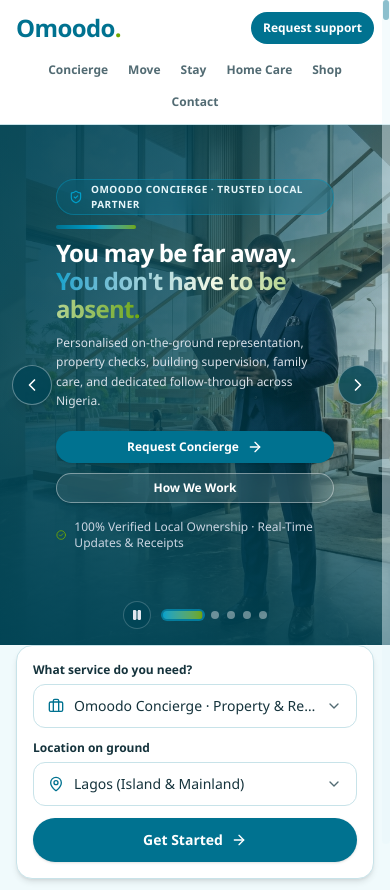
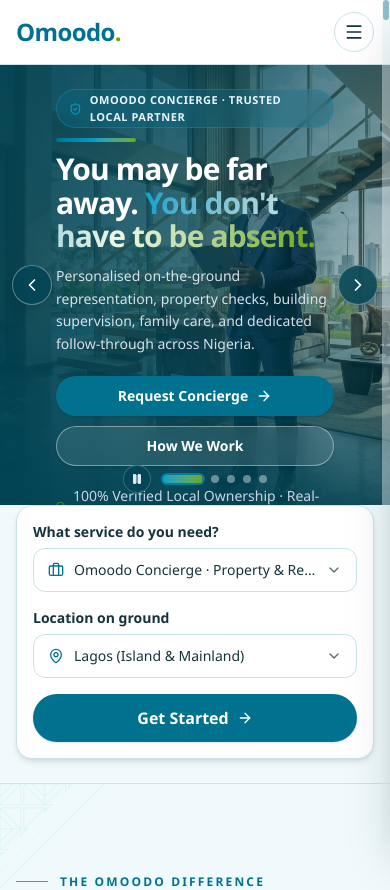
Before and after one commit to Matthabbey/omoodo, a Next.js app: page / in a window 390 px wide. Shown: the top 890 px of the page. Built offline with nearby package versions, Linux system fonts and the light colour scheme.

Commit message:
clean data

```diff
--- a/next.config.ts
+++ b/next.config.ts
@@ -1,6 +1,7 @@
 import type { NextConfig } from "next";
 
 const nextConfig: NextConfig = {
+  // allowedDevOrigins: ["192.168.0.2"],
   cacheComponents: true,
   partialPrefetching: true,
   turbopack: {
--- a/src/app/page.tsx
+++ b/src/app/page.tsx
@@ -5,10 +5,12 @@
 export default function Home() {
   return (
     <main className="min-h-screen bg-background text-foreground">
-      <HeroSlider />
-      <div className="relative z-30 mx-auto -mt-6 max-w-7xl px-4 pb-14 sm:-mt-8 sm:px-6 lg:px-8">
-        <HeroQuickInquiry />
-      </div>
+      <section className="flex min-h-[calc(100svh-8rem)] flex-col md:min-h-[calc(100svh-6rem)]">
+        <HeroSlider />
+        <div className="relative z-30 mx-auto -mt-6 w-full max-w-7xl px-4 p-6 sm:-mt-8 sm:px-6 lg:px-8">
+          <HeroQuickInquiry />
+        </div>
+      </section>
       <ValuesSection />
     </main>
   );
--- a/src/components/hero/HeroQuickInquiry.tsx
+++ b/src/components/hero/HeroQuickInquiry.tsx
@@ -22,7 +22,7 @@
   return (
     <form
       aria-label="Omoodo Quick Service Finder"
-      className="mt-6 flex flex-col gap-3 rounded-2xl border border-border bg-surface p-4 shadow-md lg:flex-row lg:items-center lg:gap-4 lg:p-3"
+      className="flex flex-col gap-4 rounded-2xl border border-border bg-surface p-4 shadow-md [&_label]:text-sm md:flex-row md:items-center md:gap-5 md:p-5 md:[&_button]:h-14 md:[&_button]:text-base"
       onSubmit={handleSubmit}
     >
       <div className="min-w-0 flex-1">
@@ -30,7 +30,9 @@
           icon={<Briefcase className="h-4 w-4" />}
           label="What service do you need?"
           onChange={(val) => {
-            const service = SERVICE_OPTIONS.find((option) => option.value === val);
+            const service = SERVICE_OPTIONS.find(
+              (option) => option.value === val,
+            );
             if (service) setSelectedService(service.value);
           }}
           options={SERVICE_OPTIONS}
@@ -54,9 +56,9 @@
         />
       </div>
 
-      <div className="lg:self-end">
+      <div className="shrink-0 md:self-end">
         <Button
-          className="h-11 w-full px-6 font-bold shadow-sm lg:w-auto"
+          className="h-12 w-full px-6 text-base font-bold shadow-sm md:h-14 md:w-auto lg:px-8"
           type="submit"
           variant="primary"
         >
--- a/src/components/hero/HeroSlideItem.tsx
+++ b/src/components/hero/HeroSlideItem.tsx
@@ -40,7 +40,7 @@
       <div className="absolute inset-0 bg-gradient-to-t from-deep/80 via-transparent to-deep/40" />
 
       {/* Slide Content Arena with safe padding so chevrons never overlap */}
-      <div className="relative z-20 mx-auto flex h-full max-w-7xl items-center px-14 py-6 pb-16 sm:px-20 sm:py-8 lg:px-24 lg:py-10">
+      <div className="relative z-20 mx-auto flex h-full max-w-7xl items-start px-14 py-6 pb-24 sm:items-center sm:px-20 sm:py-8 sm:pb-20 lg:px-24 lg:py-10 lg:pb-20">
         <div className="max-w-2xl text-left">
           {/* Category Pill / Eyebrow */}
           <div
@@ -48,7 +48,7 @@
               }`}
           >
             {slide.categoryIcon}
-            <span className="text-[10px] sm:text-[11px] font-semibold tracking-wider uppercase text-brand-soft">
+            <span className="text-[11px] font-semibold tracking-wider uppercase text-brand-soft sm:text-xs lg:text-sm">
               {slide.category}
             </span>
           </div>
@@ -61,7 +61,7 @@
 
           {/* Main Headline with Gradient Accent */}
           <h2
-            className={`text-2xl font-bold leading-[1.16] tracking-[-0.03em] text-white sm:text-3xl lg:text-[36px] transition-all duration-700 delay-200 ${isActive ? "translate-y-0 opacity-100" : "translate-y-4 opacity-0"
+            className={`text-3xl font-bold leading-[1.12] tracking-[-0.03em] text-white transition-all duration-700 delay-200 sm:text-4xl lg:text-5xl ${isActive ? "translate-y-0 opacity-100" : "translate-y-4 opacity-0"
               }`}
           >
             {slide.headline}{" "}
@@ -72,7 +72,7 @@
 
           {/* Description Paragraph */}
           <p
-            className={`mt-2.5 max-w-xl text-xs sm:text-sm lg:text-[15px] leading-relaxed text-slate-200/95 transition-all duration-700 delay-300 ${isActive ? "translate-y-0 opacity-100" : "translate-y-4 opacity-0"
+            className={`mt-3 max-w-2xl text-sm leading-relaxed text-slate-200/95 transition-all duration-700 delay-300 sm:text-base lg:text-lg ${isActive ? "translate-y-0 opacity-100" : "translate-y-4 opacity-0"
               }`}
           >
             {slide.description}
@@ -84,7 +84,7 @@
               }`}
           >
             <Link
-              className="inline-flex items-center justify-center gap-2 rounded-full bg-brand px-5 py-2 text-xs font-semibold leading-none text-on-brand shadow-sm transition-all duration-300 hover:bg-brand-deep hover:shadow-md focus-visible:outline-2 focus-visible:outline-offset-2 focus-visible:outline-brand sm:text-sm [&_svg]:shrink-0"
+              className="inline-flex items-center justify-center gap-2 rounded-full bg-brand px-6 py-3 text-sm font-semibold leading-none text-on-brand shadow-sm transition-all duration-300 hover:bg-brand-deep hover:shadow-md focus-visible:outline-2 focus-visible:outline-offset-2 focus-visible:outline-brand sm:text-base [&_svg]:shrink-0"
               href={slide.primaryBtnHref}
             >
               <span>{slide.primaryBtnText}</span>
@@ -92,7 +92,7 @@
             </Link>
 
             <Link
-              className="inline-flex items-center justify-center rounded-full border border-white/40 bg-white/10 px-5 py-2 text-xs font-semibold leading-none text-white shadow-sm backdrop-blur-md transition-all duration-300 hover:border-white hover:bg-white/20 focus-visible:outline-2 focus-visible:outline-offset-2 focus-visible:outline-white sm:text-sm"
+              className="inline-flex items-center justify-center rounded-full border border-white/40 bg-white/10 px-6 py-3 text-sm font-semibold leading-none text-white shadow-sm backdrop-blur-md transition-all duration-300 hover:border-white hover:bg-white/20 focus-visible:outline-2 focus-visible:outline-offset-2 focus-visible:outline-white sm:text-base"
               href={slide.secondaryBtnHref}
             >
               {slide.secondaryBtnText}
@@ -101,7 +101,7 @@
 
           {/* Slide Stat / Security Badge */}
           <div
-            className={`mt-4 flex items-center gap-2 text-xs font-medium text-slate-300 transition-all duration-700 delay-500 ${isActive ? "translate-y-0 opacity-100" : "translate-y-3 opacity-0"
+            className={`mt-5 flex items-center gap-2 text-sm font-medium text-slate-300 transition-all duration-700 delay-500 sm:text-base ${isActive ? "translate-y-0 opacity-100" : "translate-y-3 opacity-0"
               }`}
           >
             <CheckCircle2 className="h-3.5 w-3.5 text-accent" />
--- a/src/components/hero/HeroSlider.tsx
+++ b/src/components/hero/HeroSlider.tsx
@@ -83,14 +83,14 @@
   return (
     <section
       aria-label="Omoodo Services Carousel"
-      className="relative w-full overflow-hidden select-none bg-deep"
+      className="relative flex min-h-0 w-full flex-1 overflow-hidden select-none bg-deep"
       onMouseEnter={() => setIsPaused(true)}
       onMouseLeave={() => setIsPaused(false)}
       onTouchEnd={handleTouchEnd}
       onTouchStart={handleTouchStart}
     >
-      {/* Slides Container - Compact Height */}
-      <div className="relative min-h-[520px] sm:min-h-[410px] lg:h-[460px] w-full">
+      {/* Slides Container */}
+      <div className="relative min-h-[440px] w-full flex-1 sm:min-h-[480px] lg:min-h-[560px] [@media(max-height:800px)]:lg:min-h-[460px]">
         {OMOODO_SLIDES.map((slide, index) => (
           <HeroSlideItem
             isActive={index === currentSlideIndex}
@@ -123,7 +123,7 @@
       </div>
 
       {/* Bottom Pagination Bar & Controls */}
-      <div className="absolute bottom-4 sm:bottom-6 left-0 right-0 z-30 flex items-center justify-center gap-3">
+      <div className="absolute bottom-3 left-0 right-0 z-30 flex items-center justify-center gap-3 sm:bottom-14">
         {/* Play / Pause Toggle Button */}
         <button
           aria-label={isPaused ? "Resume auto-rotation" : "Pause auto-rotation"}
--- /dev/null
+++ b/src/components/layout/MobileMenu.tsx
@@ -0,0 +1,139 @@
+"use client";
+
+import { useEffect, useRef, useState, useSyncExternalStore } from "react";
+import { createPortal } from "react-dom";
+import Link from "next/link";
+import { usePathname } from "next/navigation";
+import { ArrowRight, Menu, X } from "lucide-react";
+import { SERVICE_PAGES } from "../../constants/services";
+import { Button } from "../ui";
+
+export function MobileMenu() {
+  const pathname = usePathname();
+  const [isOpen, setIsOpen] = useState(false);
+  const isHydrated = useSyncExternalStore(subscribe, getClientSnapshot, getServerSnapshot);
+  const triggerRef = useRef<HTMLButtonElement>(null);
+  const closeRef = useRef<HTMLButtonElement>(null);
+
+  const closeMenu = () => setIsOpen(false);
+
+  useEffect(() => {
+    if (!isOpen) return;
+    const previousOverflow = document.body.style.overflow;
+    document.body.style.overflow = "hidden";
+    closeRef.current?.focus();
+
+    function closeOnEscape(event: KeyboardEvent) {
+      if (event.key === "Escape") {
+        closeMenu();
+        triggerRef.current?.focus();
+      }
+    }
+
+    window.addEventListener("keydown", closeOnEscape);
+    return () => {
+      document.body.style.overflow = previousOverflow;
+      window.removeEventListener("keydown", closeOnEscape);
+    };
+  }, [isOpen]);
+
+  return (
+    <>
+      <Button
+        aria-controls="mobile-navigation-drawer"
+        aria-expanded={isOpen}
+        aria-label="Open navigation menu"
+        className="md:hidden"
+        onClick={() => setIsOpen(true)}
+        ref={triggerRef}
+        size="icon"
+        type="button"
+        variant="outline"
+      >
+        <Menu aria-hidden="true" className="h-5 w-5" />
+      </Button>
+
+      {isHydrated && createPortal(
+        <div
+          aria-hidden={!isOpen}
+          className={`fixed inset-0 z-[120] md:hidden ${isOpen ? "pointer-events-auto" : "pointer-events-none"}`}
+        >
+          <Button
+            aria-label="Close navigation menu"
+            className={`absolute inset-0 h-full w-full rounded-none bg-deep/55 p-0 transition-opacity hover:bg-deep/55 ${isOpen ? "opacity-100" : "opacity-0"}`}
+            onClick={closeMenu}
+            tabIndex={isOpen ? 0 : -1}
+            type="button"
+            variant="ghost"
+          />
+          <aside
+            aria-label="Mobile navigation"
+            aria-modal="true"
+            className={`absolute inset-y-0 right-0 flex w-[min(22rem,calc(100%-3rem))] flex-col bg-surface shadow-2xl transition-transform duration-300 ease-out ${isOpen ? "translate-x-0" : "translate-x-full"}`}
+            id="mobile-navigation-drawer"
+            role="dialog"
+          >
+            <div className="flex items-center justify-between border-b border-border px-5 py-4">
+              <span className="text-xl font-black tracking-tight text-brand">
+                Omoodo<span className="text-accent">.</span>
+              </span>
+              <Button
+                aria-label="Close navigation menu"
+                onClick={closeMenu}
+                ref={closeRef}
+                size="icon"
+                type="button"
+                variant="ghost"
+              >
+                <X aria-hidden="true" className="h-5 w-5" />
+              </Button>
+            </div>
+
+            <nav aria-label="Mobile navigation" className="flex-1 overflow-y-auto p-4">
+              <Link className={linkClass(pathname === "/")} href="/" onClick={closeMenu}>Home</Link>
+              <Link className={linkClass(pathname === "/how-it-works")} href="/how-it-works" onClick={closeMenu}>How it works</Link>
+              <Link className={linkClass(pathname === "/contact")} href="/contact" onClick={closeMenu}>Contact</Link>
+              <p className="px-3 pb-2 pt-5 text-xs font-bold uppercase tracking-wider text-muted">Our services</p>
+              {SERVICE_PAGES.map((service) => (
+                <Link
+                  className={linkClass(pathname === `/${service.slug}`)}
+                  href={`/${service.slug}`}
+                  key={service.slug}
+                  onClick={closeMenu}
+                >
+                  <span>{service.name}</span>
+                  <ArrowRight aria-hidden="true" className="h-4 w-4" />
+                </Link>
+              ))}
+            </nav>
+
+            <div className="border-t border-border p-4">
+              <Link className="flex items-center justify-center gap-2 rounded-full bg-brand px-5 py-3 text-sm font-bold text-on-brand" href="/contact" onClick={closeMenu}>
+                Request support <ArrowRight aria-hidden="true" className="h-4 w-4" />
+              </Link>
+            </div>
+          </aside>
+        </div>,
+        document.body,
+      )}
+    </>
+  );
+}
+
+function linkClass(isActive: boolean) {
+  return `flex items-center justify-between rounded-xl px-3 py-3 text-sm font-semibold transition ${
+    isActive ? "bg-brand-soft text-brand" : "text-foreground hover:bg-brand-soft hover:text-brand"
+  }`;
+}
+
+function subscribe() {
+  return () => undefined;
+}
+
+function getClientSnapshot() {
+  return true;
+}
+
+function getServerSnapshot() {
+  return false;
+}
--- a/src/components/layout/SiteHeader.tsx
+++ b/src/components/layout/SiteHeader.tsx
@@ -7,12 +7,14 @@
 import { SERVICE_PAGES } from "../../constants/services";
 import { SERVICE_MENU_WATERMARK_ART } from "../../constants/cultural-watermarks";
 import { CulturalWatermarks } from "../home/CulturalWatermarks";
+import { MobileMenu } from "./MobileMenu";
 
 export function SiteHeader() {
   const pathname = usePathname();
   const [servicesOpen, setServicesOpen] = useState(false);
   const headerRef = useRef<HTMLElement>(null);
   const isServicePage = SERVICE_PAGES.some((service) => pathname === `/${service.slug}`);
+  const closeServicesMenu = () => setServicesOpen(false);
 
   useEffect(() => {
     function closeOnOutsideClick(event: MouseEvent) {
@@ -45,6 +47,9 @@
   return (
     <header
       className="sticky top-0 z-50 border-b border-border bg-surface/75 backdrop-blur-md"
+      onClickCapture={(event) => {
+        if (event.target instanceof Element && event.target.closest("a")) closeServicesMenu();
+      }}
       ref={headerRef}
     >
       <div className="mx-auto flex max-w-7xl items-center justify-between gap-4 px-4 py-3 sm:px-6 lg:px-8">
@@ -97,40 +102,13 @@
         </nav>
 
         <Link
-          className="inline-flex shrink-0 items-center justify-center rounded-full bg-brand px-3 py-2.5 text-xs font-semibold leading-none text-on-brand transition hover:bg-brand-deep focus-visible:outline-2 focus-visible:outline-offset-2 focus-visible:outline-brand sm:px-5 sm:text-sm"
+          className="hidden shrink-0 items-center justify-center rounded-full bg-brand px-5 py-2.5 text-sm font-semibold leading-none text-on-brand transition hover:bg-brand-deep focus-visible:outline-2 focus-visible:outline-offset-2 focus-visible:outline-brand md:inline-flex"
           href="/contact"
         >
           Request support
         </Link>
+        <MobileMenu />
       </div>
-
-      <nav aria-label="Services" className="flex flex-wrap justify-center gap-1 overflow-hidden px-2 pb-2 text-xs font-semibold text-muted md:hidden">
-        {SERVICE_PAGES.map((service) => (
-          <Link
-            aria-current={pathname === `/${service.slug}` ? "page" : undefined}
-            className={`shrink-0 rounded-lg px-2 py-1.5 transition ${
-              pathname === `/${service.slug}`
-                ? "bg-brand-soft text-brand"
-                : "hover:bg-brand-soft hover:text-brand"
-            }`}
-            href={`/${service.slug}`}
-            key={service.slug}
-          >
-            {service.name}
-          </Link>
-        ))}
-        <Link
-          aria-current={pathname === "/contact" ? "page" : undefined}
-          className={`shrink-0 rounded-lg px-2 py-1.5 transition ${
-            pathname === "/contact"
-              ? "bg-brand-soft text-brand"
-              : "hover:bg-brand-soft hover:text-brand"
-          }`}
-          href="/contact"
-        >
-          Contact
-        </Link>
-      </nav>
 
       {servicesOpen && (
         <div
@@ -156,7 +134,6 @@
                     }`}
                     href={`/${service.slug}`}
                     key={service.slug}
-                    onClick={() => setServicesOpen(false)}
                   >
                     <span className={`flex items-center justify-between gap-3 text-sm font-bold ${
                       pathname === `/${service.slug}` ? "text-brand" : "text-foreground group-hover:text-brand"
@@ -182,7 +159,6 @@
               <Link
                 className="relative mt-5 inline-flex items-center justify-center gap-2 rounded-full bg-surface px-4 py-2.5 text-sm font-bold leading-none text-brand transition hover:bg-brand-soft [&_svg]:shrink-0"
                 href="/how-it-works"
-                onClick={() => setServicesOpen(false)}
               >
                 How it works
                 <ArrowRight aria-hidden="true" className="h-4 w-4" />
```
